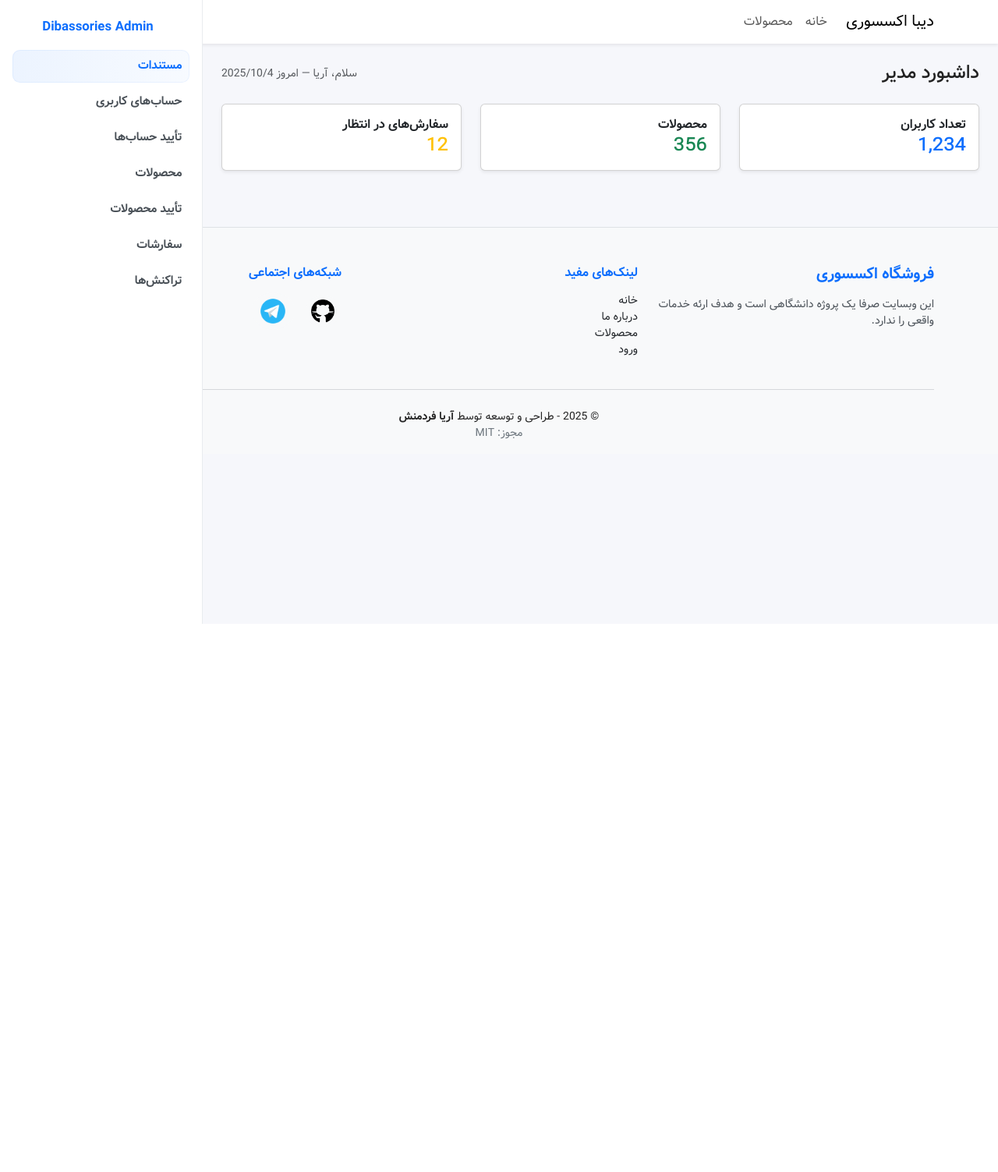
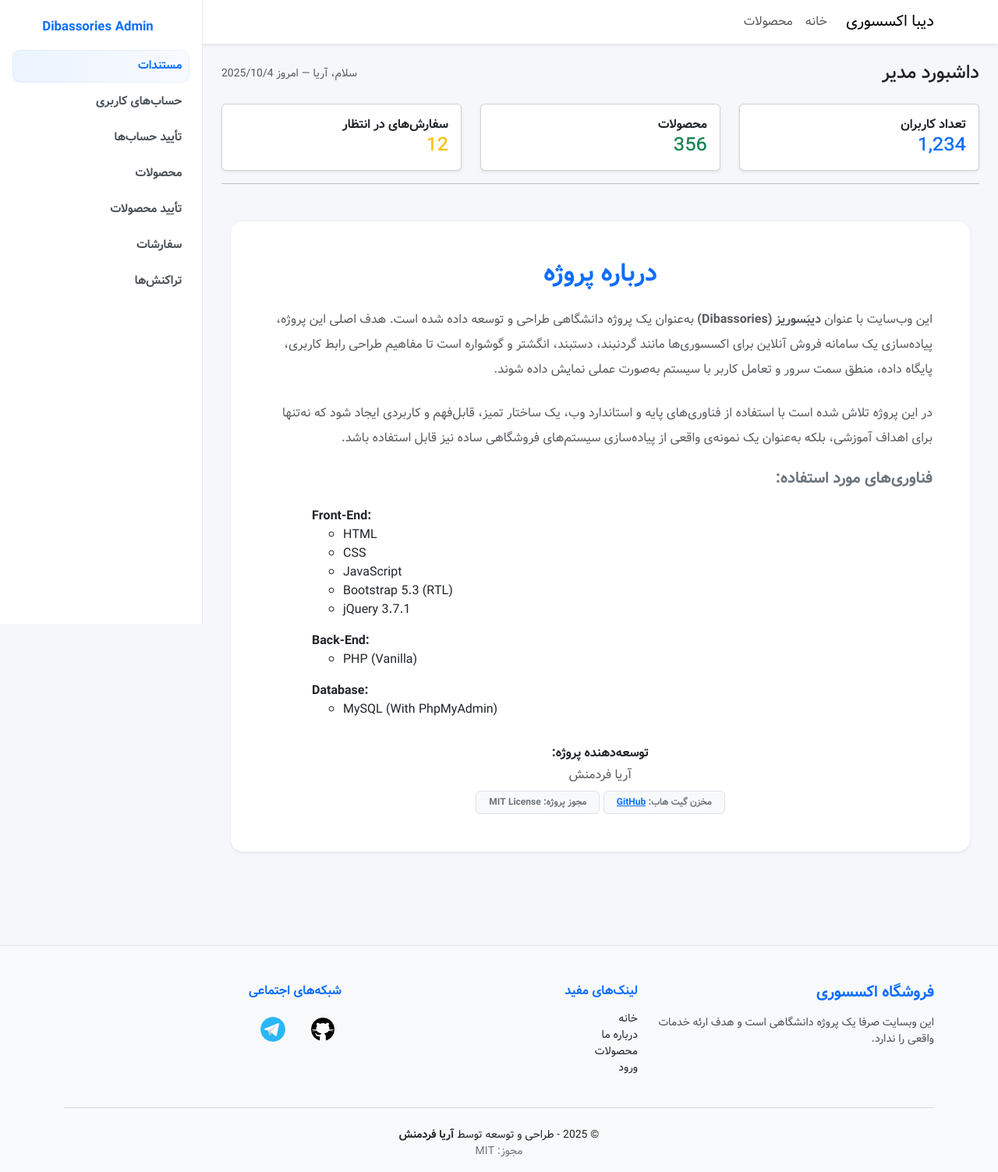
Before and after one commit to AryaFardmanesh/Dibassories, a PHP site: page /dashboard/index.php in a window 1280 px wide. Shown: the whole page at 78% size. Before the commit the page ends 800 px from the top, so only its background shows below. Run offline with PHP 8.4, Linux system fonts and the light colour scheme.

Commit message:
Add: basic info in doc section in dashboard page.

```diff
--- a/dashboard/index.php
+++ b/dashboard/index.php
@@ -180,6 +180,61 @@
 				</div>
 			</div>
 		</div>
+
+		<hr />
+
+		<section class="container my-5">
+			<div class="card shadow-sm border-0 rounded-4">
+				<div class="card-body p-4 p-md-5">
+					<h2 class="fw-bold text-center mb-4 text-primary">درباره پروژه</h2>
+					<p class="text-muted lh-lg mb-4 text-justify">
+						این وب‌سایت با عنوان <strong>دیبَسوریز (Dibassories)</strong> به‌عنوان یک پروژه دانشگاهی طراحی و توسعه داده شده است. هدف اصلی این پروژه، پیاده‌سازی یک سامانه فروش آنلاین برای اکسسوری‌ها مانند گردنبند، دستبند، انگشتر و گوشواره است تا مفاهیم طراحی رابط کاربری، پایگاه داده، منطق سمت سرور و تعامل کاربر با سیستم به‌صورت عملی نمایش داده شوند.
+					</p>
+					<p class="text-muted lh-lg mb-4 text-justify">
+						در این پروژه تلاش شده است با استفاده از فناوری‌های پایه و استاندارد وب، یک ساختار تمیز، قابل‌فهم و کاربردی ایجاد شود که نه‌تنها برای اهداف آموزشی، بلکه به‌عنوان یک نمونه‌ی واقعی از پیاده‌سازی سیستم‌های فروشگاهی ساده نیز قابل استفاده باشد.
+					</p>
+					<div class="mb-4">
+						<h5 class="fw-semibold text-secondary mb-3">
+							فناوری‌های مورد استفاده:
+						</h5>
+						<ul class="list-group list-group-flush" style="direction: ltr;">
+							<li class="list-group-item border-0">
+								<strong>Front-End:</strong>
+								<ul class="list-group">
+									<li>HTML</li>
+									<li>CSS</li>
+									<li>JavaScript</li>
+									<li>Bootstrap 5.3 (RTL)</li>
+									<li>jQuery 3.7.1</li>
+								</ul>
+							</li>
+							<li class="list-group-item border-0">
+								<strong>Back-End:</strong>
+								<ul class="list-group">
+									<li>PHP (Vanilla)</li>
+								</ul>
+							</li>
+							<li class="list-group-item border-0">
+								<strong>Database:</strong>
+								<ul class="list-group">
+									<li>MySQL (With PhpMyAdmin)</li>
+								</ul>
+							</li>
+						</ul>
+					</div>
+					<div class="text-center mt-4">
+						<p class="fw-bold mb-1 text-dark">توسعه‌دهنده پروژه:</p>
+						<p class="text-muted mb-0">آریا فردمنش</p>
+						<span class="badge bg-light text-secondary border mt-2 px-3 py-2">
+						مخزن گیت هاب: <a href="https://github.com/AryaFardmanesh/Dibassories/">GitHub</a>
+						</span>
+						<span class="badge bg-light text-secondary border mt-2 px-3 py-2">
+						مجوز پروژه: MIT License
+						</span>
+					</div>
+				</div>
+			</div>
+		</section>
 	</main>
 
 	<script>
```
